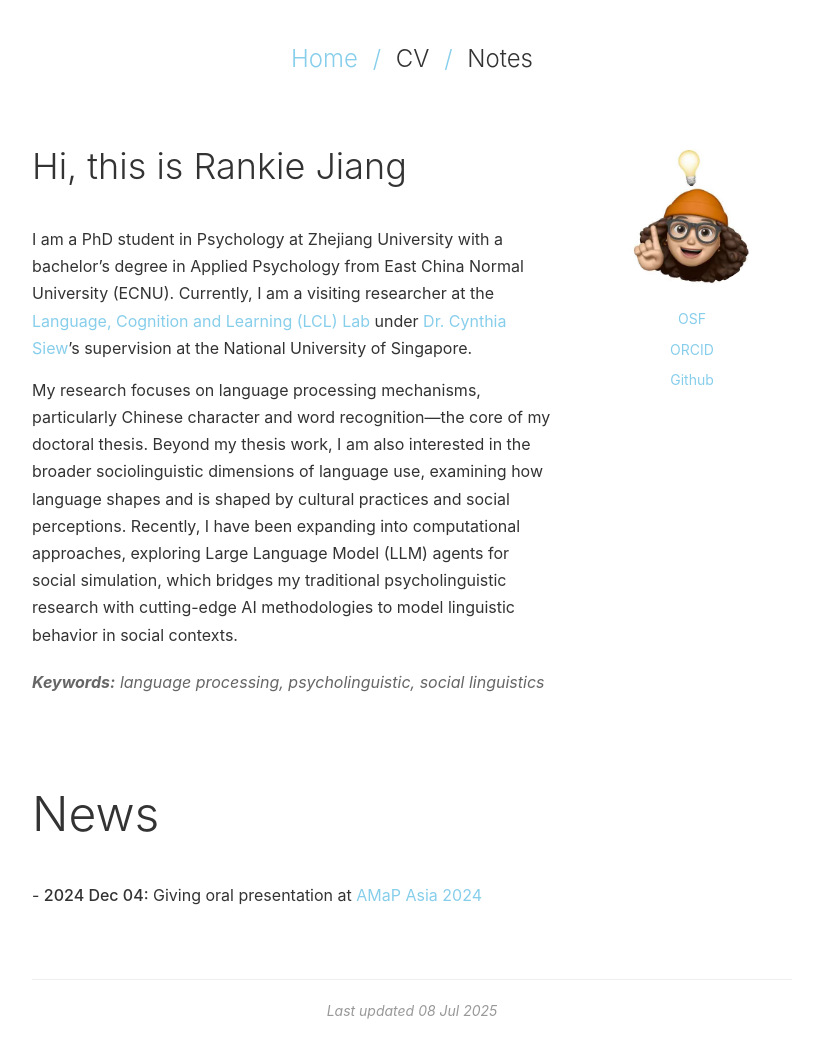
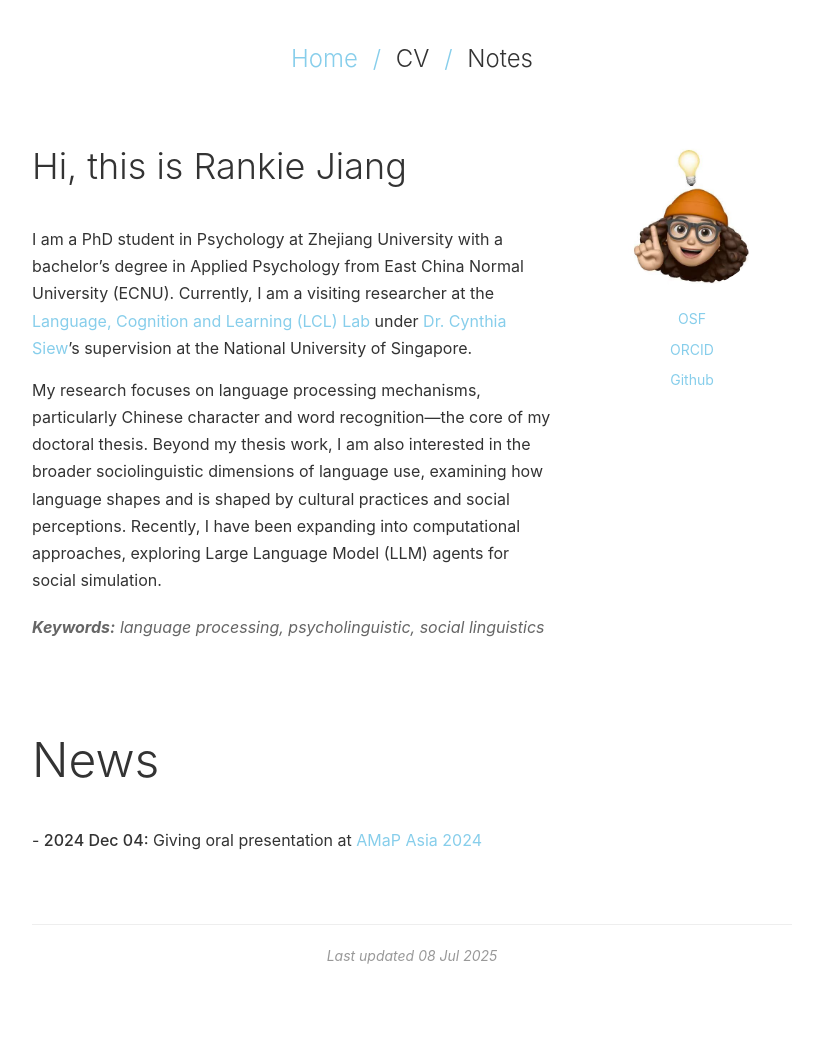
Before and after one commit to boiledbroccoli/boiledbroccoli.github.io, a Jekyll site: the page built from index.html, in a window 1280 px wide. Shown: the whole page, without its empty margins (228-1051 px from the left). Built offline with Jekyll 4.4.1, drawn with Linux system fonts in a browser that asks for light colours; after the commit the page ends 1008 px from its top, so only the background shows below that.

Commit message:
update of bio 08072025

```diff
--- a/_config.yml
+++ b/_config.yml
@@ -14,7 +14,7 @@ name: "Rankie Jiang"
 bio: |
   I am a PhD student in Psychology at Zhejiang University with a bachelor's degree in Applied Psychology from East China Normal University (ECNU). Currently, I am a visiting researcher at the [Language, Cognition and Learning (LCL) Lab](https://langcomplab.github.io/) under [Dr. Cynthia Siew](https://x.com/csqsiew)'s supervision at the National University of Singapore.
 
-  My research focuses on language processing mechanisms, particularly Chinese character and word recognition—the core of my doctoral thesis. Beyond my thesis work, I am also interested in the broader sociolinguistic dimensions of language use, examining how language shapes and is shaped by cultural practices and social perceptions. Recently, I have been expanding into computational approaches, exploring Large Language Model (LLM) agents for social simulation, which bridges my traditional psycholinguistic research with cutting-edge AI methodologies to model linguistic behavior in social contexts.
+  My research focuses on language processing mechanisms, particularly Chinese character and word recognition—the core of my doctoral thesis. Beyond my thesis work, I am also interested in the broader sociolinguistic dimensions of language use, examining how language shapes and is shaped by cultural practices and social perceptions. Recently, I have been expanding into computational approaches, exploring Large Language Model (LLM) agents for social simulation.
 keywords: "language processing, psycholinguistic, social linguistics"
 cv_pdf: "/assets/cv.pdf"
 profile_image: "/assets/avatar.jpg"
```
